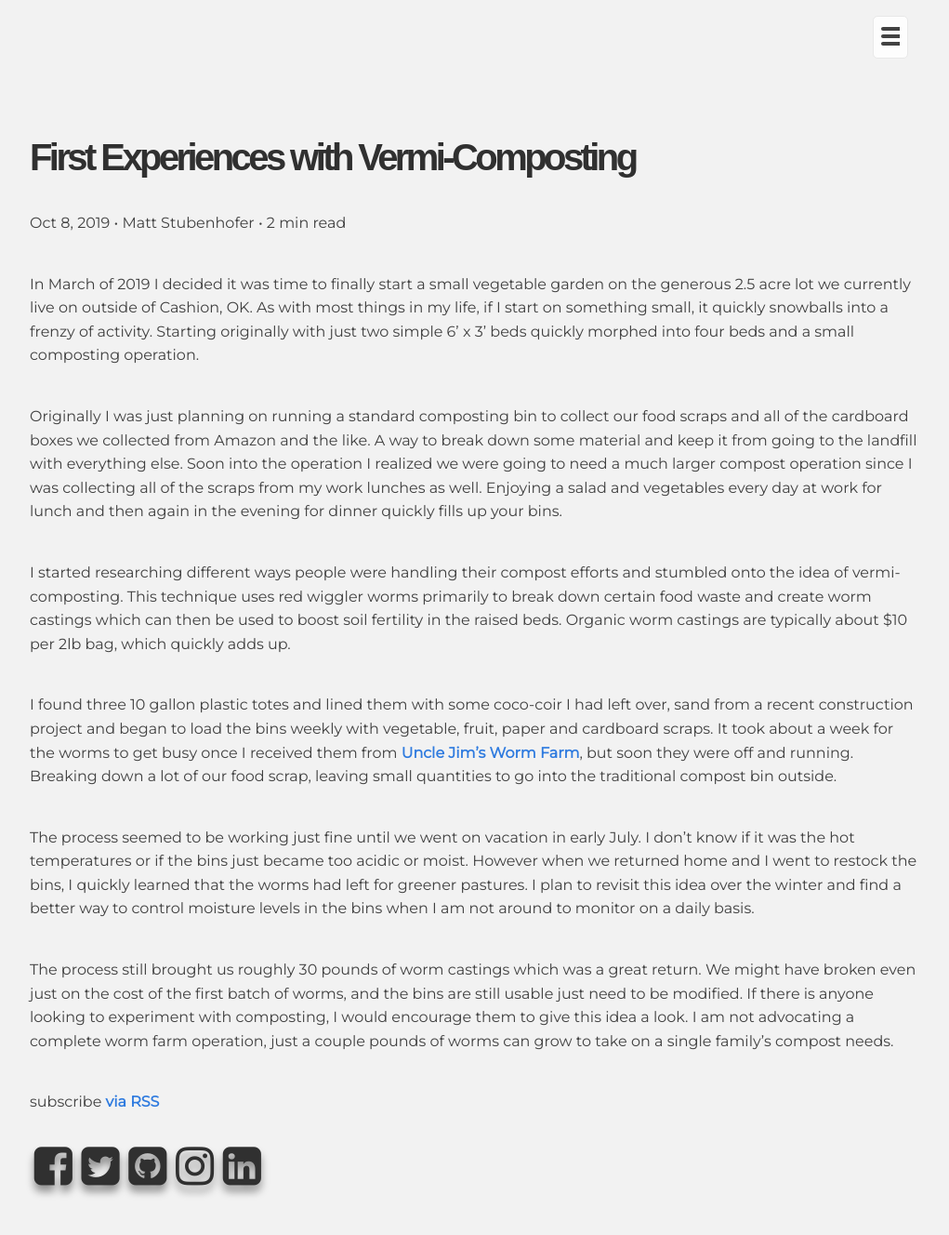
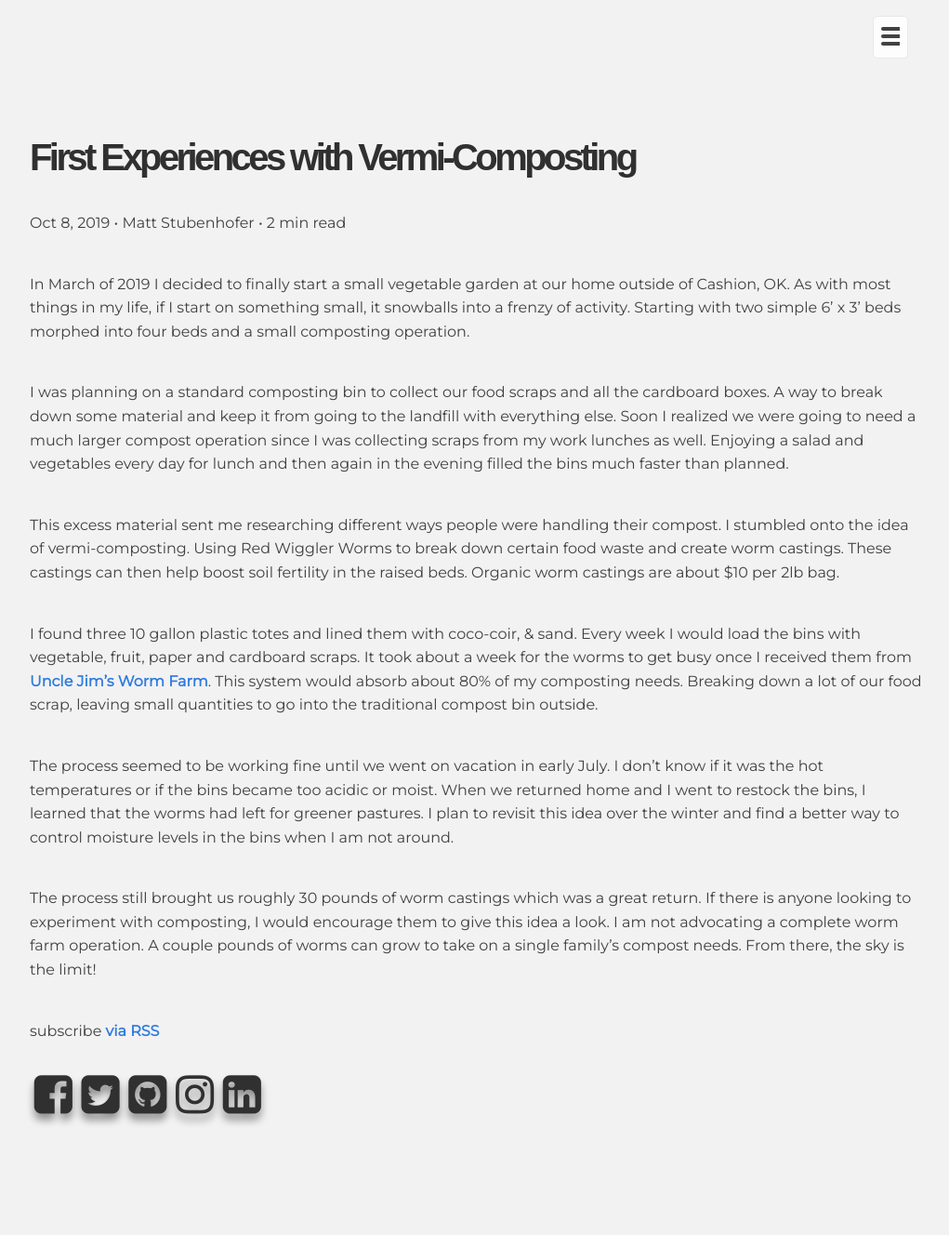
Before and after one commit to mstub/mstub.github.io, a Jekyll site: the page built from _posts/Garden/2019/2019-10-08-first-year-vermicompost.md, in a window 1280 px wide. Shown: the whole page at 93% size, without its empty margins (128-1149 px from the left). Built offline with Jekyll 4.4.1, drawn with Linux system fonts in a browser that asks for light colours; after the commit the page ends 1251 px from its top, so only the background shows below that.

Commit message:
reword first blog

```diff
--- a/_posts/Garden/2019/2019-10-08-first-year-vermicompost.md
+++ b/_posts/Garden/2019/2019-10-08-first-year-vermicompost.md
@@ -4,17 +4,16 @@ title: "First Experiences with Vermi-Composting"
 categories: [garden]
 tags: [gardening, composting]
 date: 2019-10-08 09:52:00
-excerpt: 'I started researching different ways people were handling their compost efforts and stumbled onto the idea of vermi-composting.'
 ---
 
-In March of 2019 I decided it was time to finally start a small vegetable garden on the generous 2.5 acre lot we currently live on outside of Cashion, OK. As with most things in my life, if I start on something small, it quickly snowballs into a frenzy of activity. Starting originally with just two simple 6' x 3' beds quickly morphed into four beds and a small composting operation.
+In March of 2019 I decided to finally start a small vegetable garden at our home outside of Cashion, OK. As with most things in my life, if I start on something small, it snowballs into a frenzy of activity. Starting with two simple 6' x 3' beds morphed into four beds and a small composting operation.
 
-Originally I was just planning on running a standard composting bin to collect our food scraps and all of the cardboard boxes we collected from Amazon and the like. A way to break down some material and keep it from going to the landfill with everything else. Soon into the operation I realized we were going to need a much larger compost operation since I was collecting all of the scraps from my work lunches as well. Enjoying a salad and vegetables every day at work for lunch and then again in the evening for dinner quickly fills up your bins.
+I was planning on a standard composting bin to collect our food scraps and all the cardboard boxes. A way to break down some material and keep it from going to the landfill with everything else. Soon I realized we were going to need a much larger compost operation since I was collecting scraps from my work lunches as well. Enjoying a salad and vegetables every day for lunch and then again in the evening filled the bins much faster than planned.
 
-I started researching different ways people were handling their compost efforts and stumbled onto the idea of vermi-composting. This technique uses red wiggler worms primarily to break down certain food waste and create worm castings which can then be used to boost soil fertility in the raised beds. Organic worm castings are typically about $10 per 2lb bag, which quickly adds up.
+This excess material sent me researching different ways people were handling their compost. I stumbled onto the idea of vermi-composting. Using Red Wiggler Worms to break down certain food waste and create worm castings. These castings can then help boost soil fertility in the raised beds. Organic worm castings are about $10 per 2lb bag.
 
-I found three 10 gallon plastic totes and lined them with some coco-coir I had left over, sand from a recent construction project and began to load the bins weekly with vegetable, fruit, paper and cardboard scraps. It took about a week for the worms to get busy once I received them from [Uncle Jim's Worm Farm](https://unclejimswormfarm.com/), but soon they were off and running. Breaking down a lot of our food scrap, leaving small quantities to go into the traditional compost bin outside.
+I found three 10 gallon plastic totes and lined them with coco-coir, & sand. Every week I would load the bins with vegetable, fruit, paper and cardboard scraps. It took about a week for the worms to get busy once I received them from [Uncle Jim's Worm Farm](https://unclejimswormfarm.com/). This system would absorb about 80% of my composting needs. Breaking down a lot of our food scrap, leaving small quantities to go into the traditional compost bin outside.
 
-The process seemed to be working just fine until we went on vacation in early July. I don't know if it was the hot temperatures or if the bins just became too acidic or moist. However when we returned home and I went to restock the bins, I quickly learned that the worms had left for greener pastures. I plan to revisit this idea over the winter and find a better way to control moisture levels in the bins when I am not around to monitor on a daily basis.
+The process seemed to be working fine until we went on vacation in early July. I don't know if it was the hot temperatures or if the bins became too acidic or moist. When we returned home and I went to restock the bins, I learned that the worms had left for greener pastures. I plan to revisit this idea over the winter and find a better way to control moisture levels in the bins when I am not around.
 
-The process still brought us roughly 30 pounds of worm castings which was a great return. We might have broken even just on the cost of the first batch of worms, and the bins are still usable just need to be modified. If there is anyone looking to experiment with composting, I would encourage them to give this idea a look. I am not advocating a complete worm farm operation, just a couple pounds of worms can grow to take on a single family's compost needs.
+The process still brought us roughly 30 pounds of worm castings which was a great return. If there is anyone looking to experiment with composting, I would encourage them to give this idea a look. I am not advocating a complete worm farm operation. A couple pounds of worms can grow to take on a single family's compost needs. From there, the sky is the limit!
```
Also changed, not shown: 10 other files.
